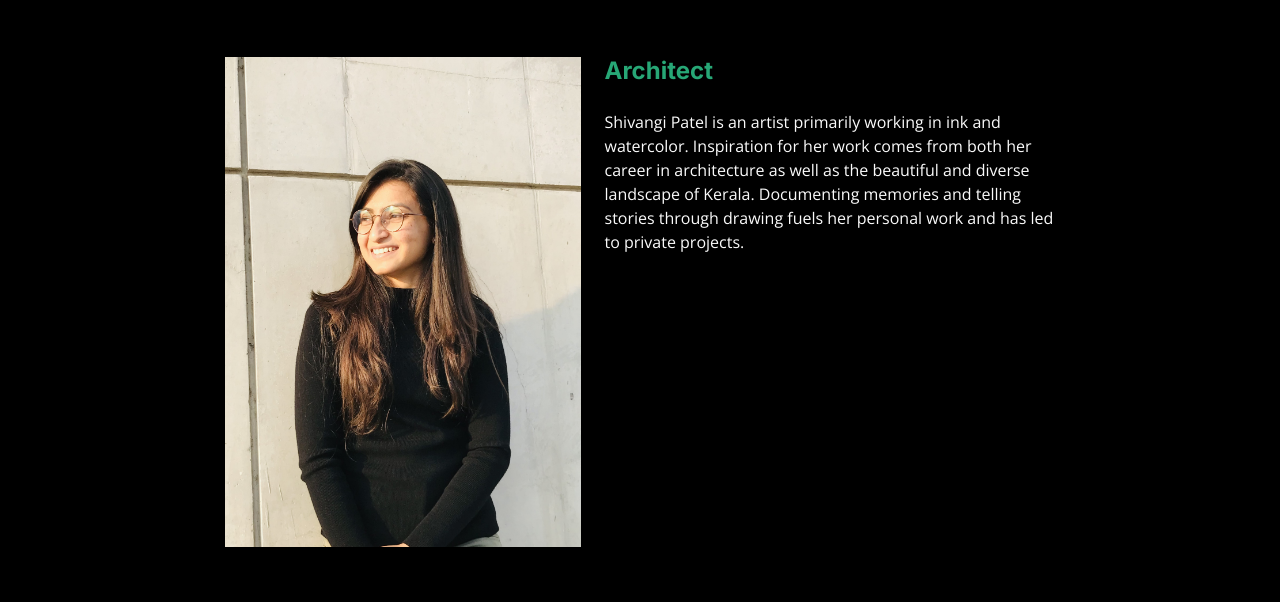
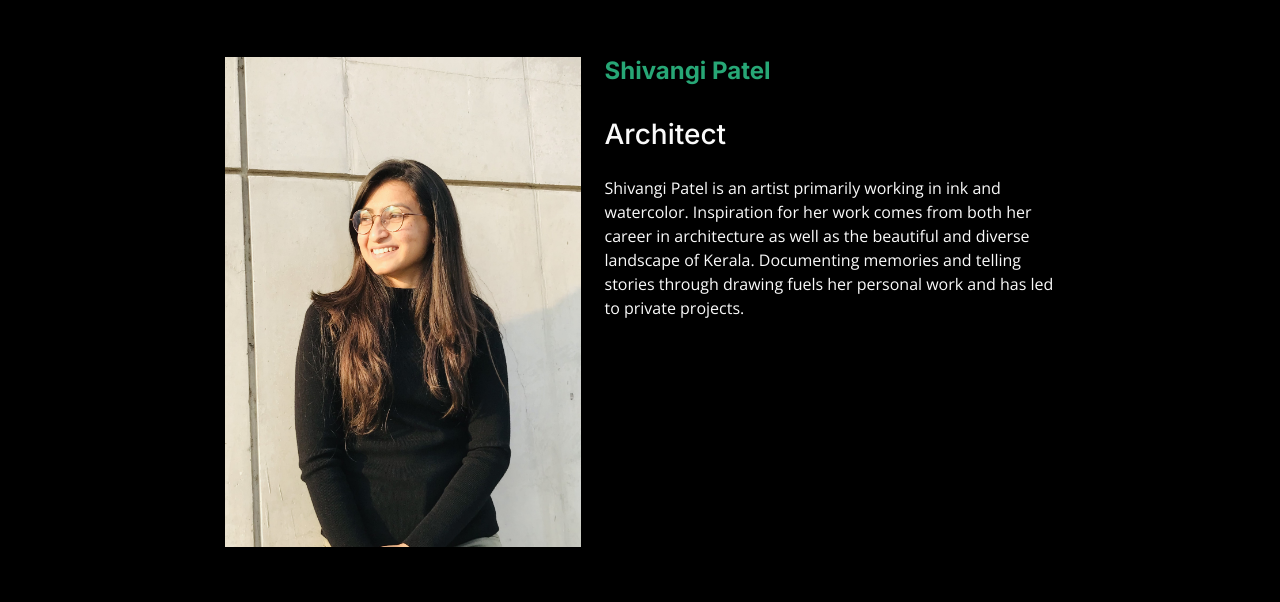
Before and after one commit to ArchaicIcon/archaicicon.github.io, a plain HTML site: page about.html in a window 1280 px wide. Shown: the part 198-800 px from the top of the page. Drawn offline with nearby package versions, Linux system fonts and the light colour scheme.

Commit message:
Update about.html

```diff
--- a/about.html
+++ b/about.html
@@ -98,7 +98,8 @@
             <img src="assets/img/profile-img.jpg" class="img-fluid" alt="">
           </div>
           <div class="col-lg-5 content">
-            <h2>Architect</h2>
+            <h2>Shivangi Patel</h2><br/>
+            <h3>Architect</h3>
             <p class="py-3">
               Shivangi Patel is an artist primarily working in ink and watercolor. Inspiration for her work comes from both her career in architecture as well as the beautiful and diverse landscape of Kerala. Documenting memories and telling stories through drawing fuels her personal work and has led to private projects.
           </div>
```
